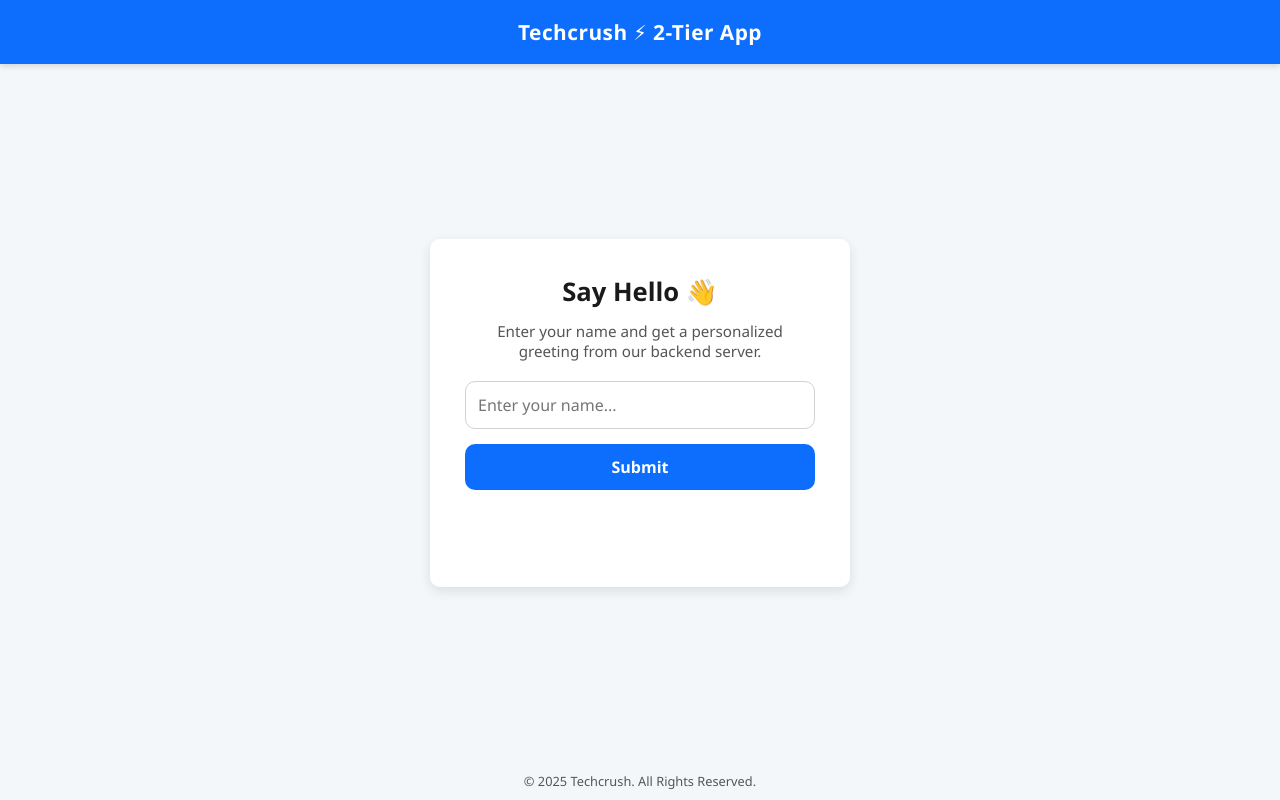
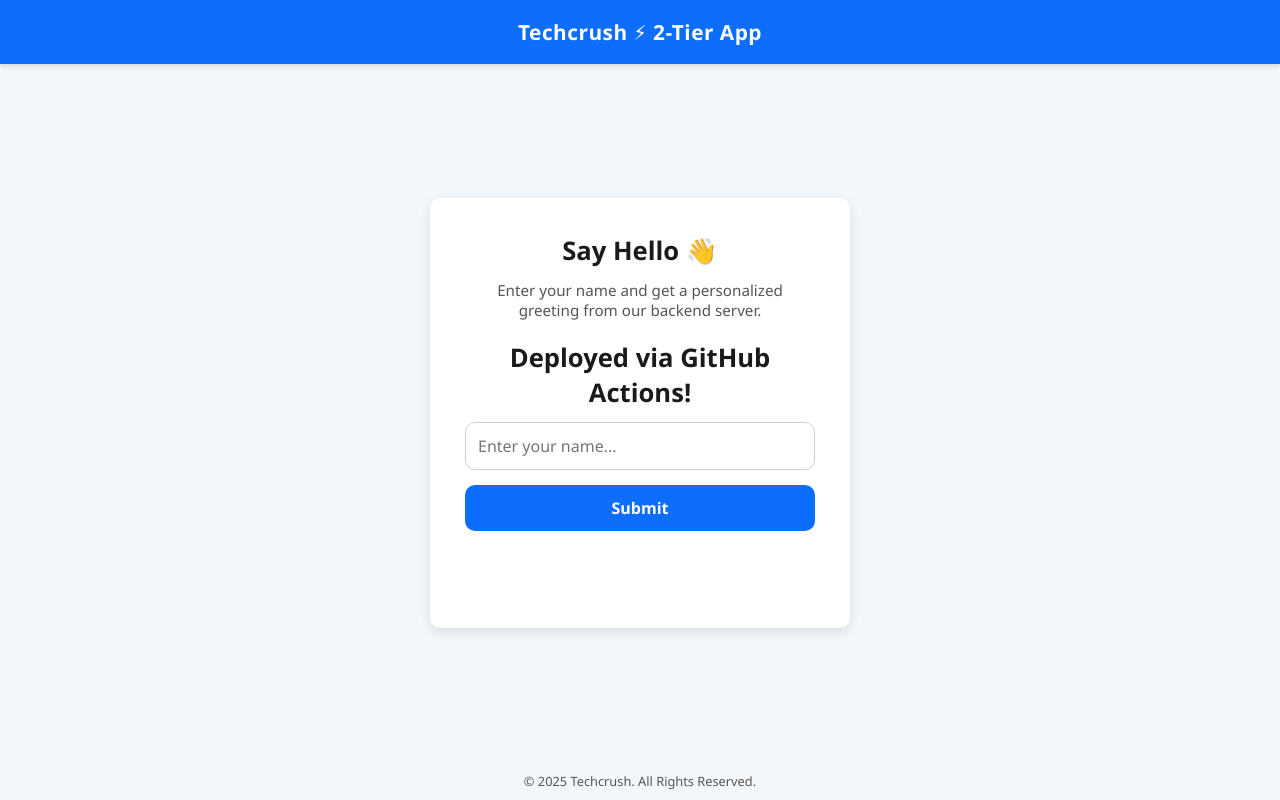
Before and after one commit to lahyinqs/Techchrush-Docker-2-Tier, a plain HTML site: page frontend/index.html in a window 1280 px wide. Drawn offline with Linux system fonts and the light colour scheme.

Commit message:
test ci/cd

```diff
--- a/frontend/index.html
+++ b/frontend/index.html
@@ -129,6 +129,7 @@
     <div class="card">
       <h2>Say Hello 👋</h2>
       <p>Enter your name and get a personalized greeting from our backend server.</p>
+      <h2>Deployed via GitHub Actions!</h2>
 
       <input id="name" placeholder="Enter your name..." />
       <button onclick="send()">Submit</button>
```
